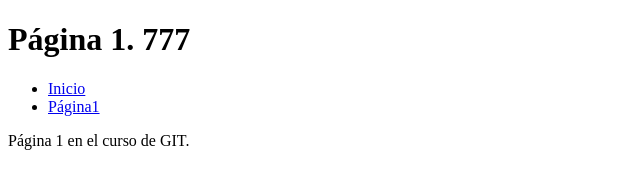
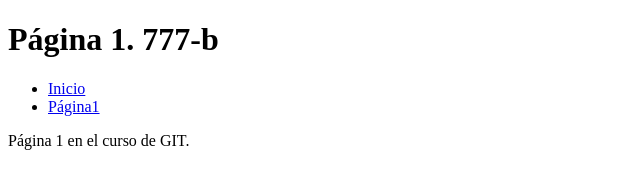
Before and after one commit to SergioKov/miproyectoweb, a plain HTML site: page pagina1.html in a window 1280 px wide. Shown: the full height of the page, 0-640 px from the left. Drawn offline with Linux system fonts and the light colour scheme.

Commit message:
Ultimos cambios en pagina1: 777-b

```diff
--- a/pagina1.html
+++ b/pagina1.html
@@ -6,7 +6,7 @@
 </head>
 
 <body>
-    <h1>Página 1. 777</h1>
+    <h1>Página 1. 777-b</h1>
     <ul>
         <li><a href="index.html">Inicio</a></li>
         <li><a href="pagina1.html">Página1</a></li>
```
